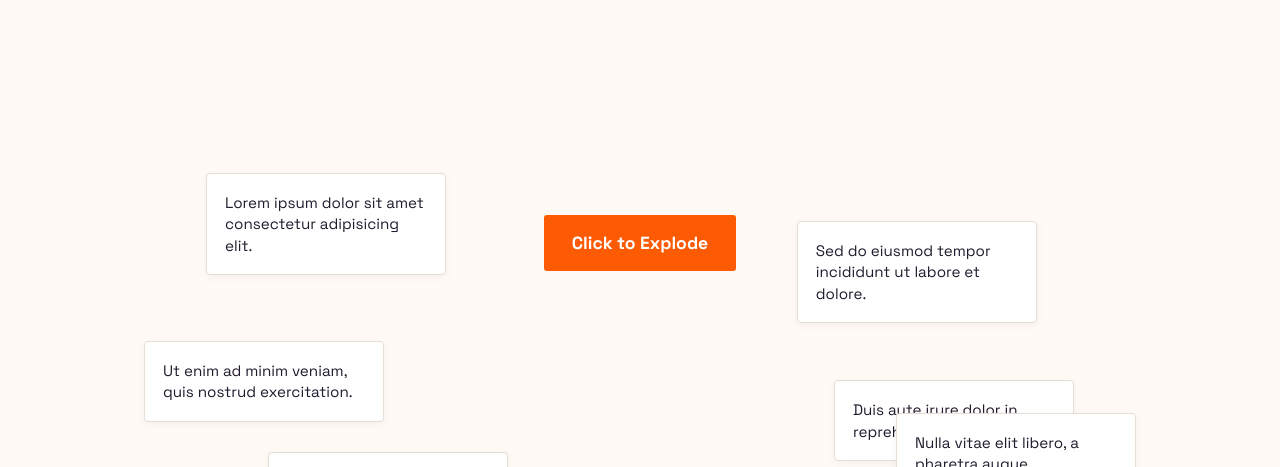
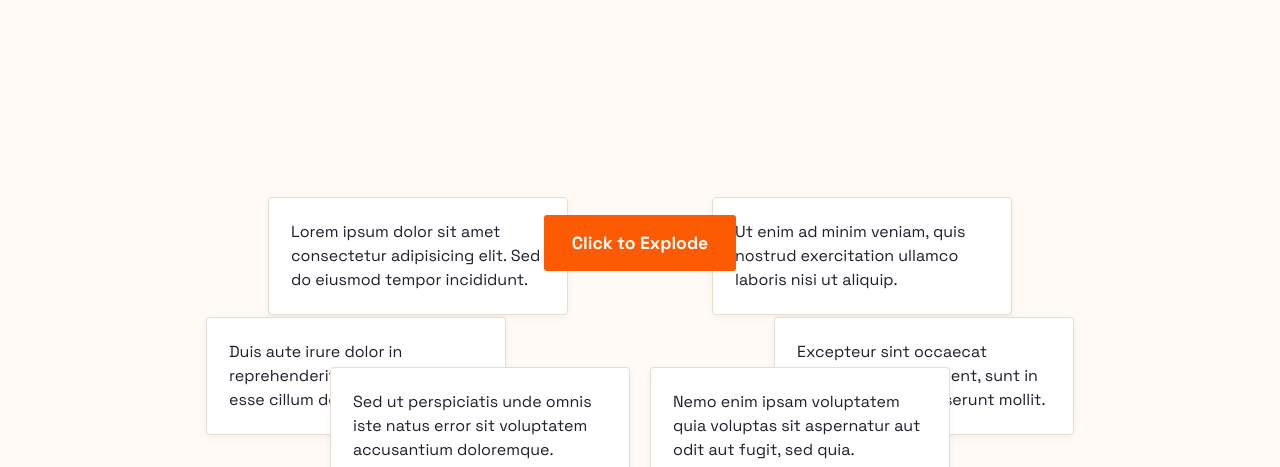
Before and after one commit to Stavros-H/The-Me-that-is-about, a website: page choice1-random-thoughts.html in a window 1280 px wide. Shown: the part 485-952 px from the top of the page. Drawn offline with nearby package versions, Linux system fonts and the light colour scheme.

Commit message:
Improve Random Thoughts page layout - Make thought boxes larger (300px width, more padding) - Position boxes more conventionally in grid-like arrangement - Increase font size for better readability - Keep explode functionality intact
Co-authored-by: Stavros-H <Stavros-H@users.noreply.github.com>

```diff
--- a/choice1-random-thoughts.html
+++ b/choice1-random-thoughts.html
@@ -16,23 +16,23 @@
         <p class="lede">A collection of thoughts that don't fit anywhere else.</p>
       </section>
       <section class="section random-thoughts-section">
-        <div class="thought-box" style="top: 10%; left: 15%;">
-          <p>Lorem ipsum dolor sit amet consectetur adipisicing elit.</p>
+        <div class="thought-box" style="top: 15%; left: 20%;">
+          <p>Lorem ipsum dolor sit amet consectetur adipisicing elit. Sed do eiusmod tempor incididunt.</p>
         </div>
-        <div class="thought-box" style="top: 20%; right: 18%;">
-          <p>Sed do eiusmod tempor incididunt ut labore et dolore.</p>
+        <div class="thought-box" style="top: 15%; right: 20%;">
+          <p>Ut enim ad minim veniam, quis nostrud exercitation ullamco laboris nisi ut aliquip.</p>
         </div>
-        <div class="thought-box" style="top: 45%; left: 10%;">
-          <p>Ut enim ad minim veniam, quis nostrud exercitation.</p>
+        <div class="thought-box" style="top: 40%; left: 15%;">
+          <p>Duis aute irure dolor in reprehenderit in voluptate velit esse cillum dolore eu fugiat.</p>
         </div>
-        <div class="thought-box" style="bottom: 30%; right: 15%;">
-          <p>Duis aute irure dolor in reprehenderit in voluptate.</p>
+        <div class="thought-box" style="top: 40%; right: 15%;">
+          <p>Excepteur sint occaecat cupidatat non proident, sunt in culpa qui officia deserunt mollit.</p>
         </div>
-        <div class="thought-box" style="bottom: 15%; left: 20%;">
-          <p>Excepteur sint occaecat cupidatat non proident.</p>
+        <div class="thought-box" style="bottom: 25%; left: 25%;">
+          <p>Sed ut perspiciatis unde omnis iste natus error sit voluptatem accusantium doloremque.</p>
         </div>
-        <div class="thought-box" style="top: 60%; right: 10%;">
-          <p>Nulla vitae elit libero, a pharetra augue.</p>
+        <div class="thought-box" style="bottom: 25%; right: 25%;">
+          <p>Nemo enim ipsam voluptatem quia voluptas sit aspernatur aut odit aut fugit, sed quia.</p>
         </div>
         <div class="explode-container">
           <button id="explode-btn" class="button explode-button">
```
Also changed, not shown: styles.css.
